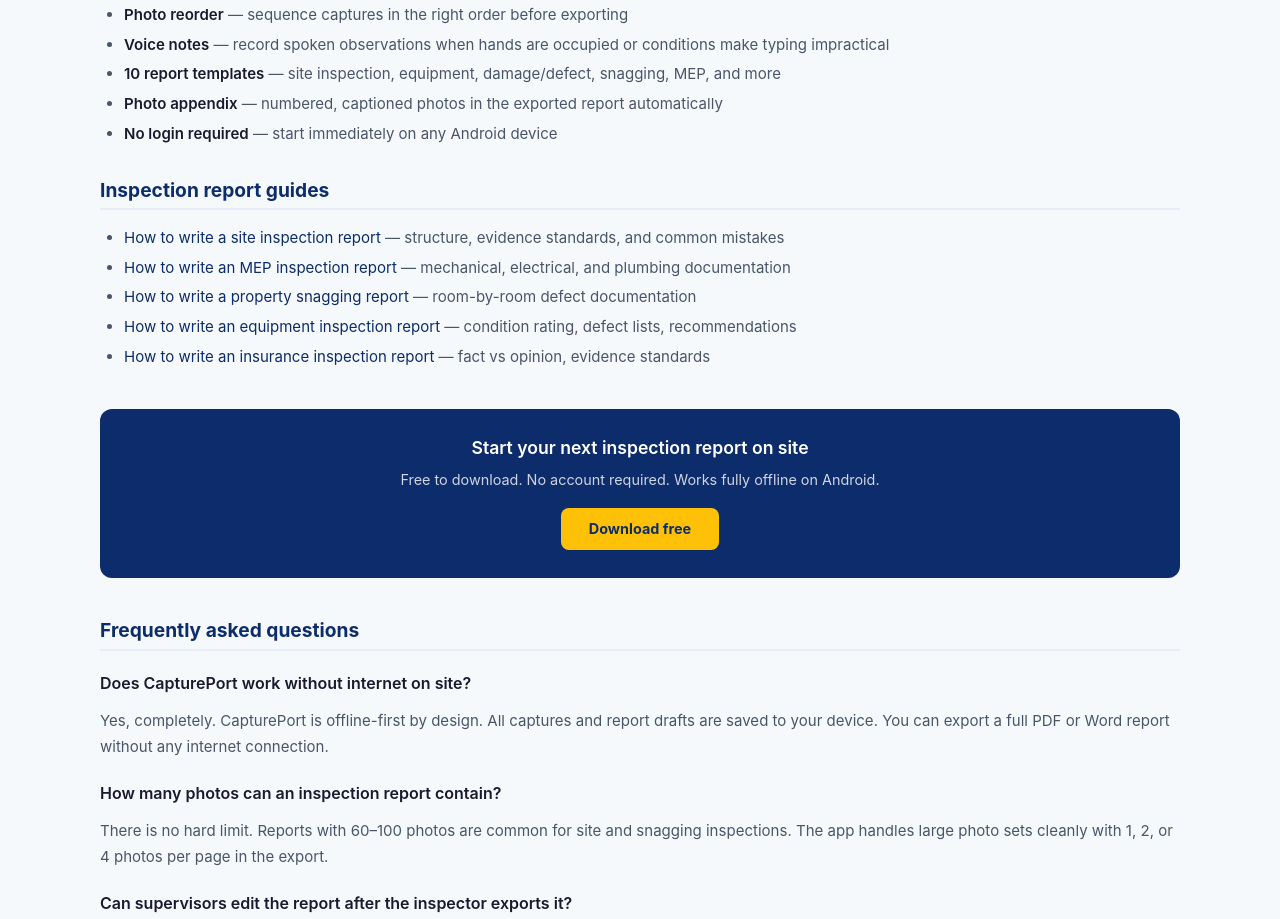
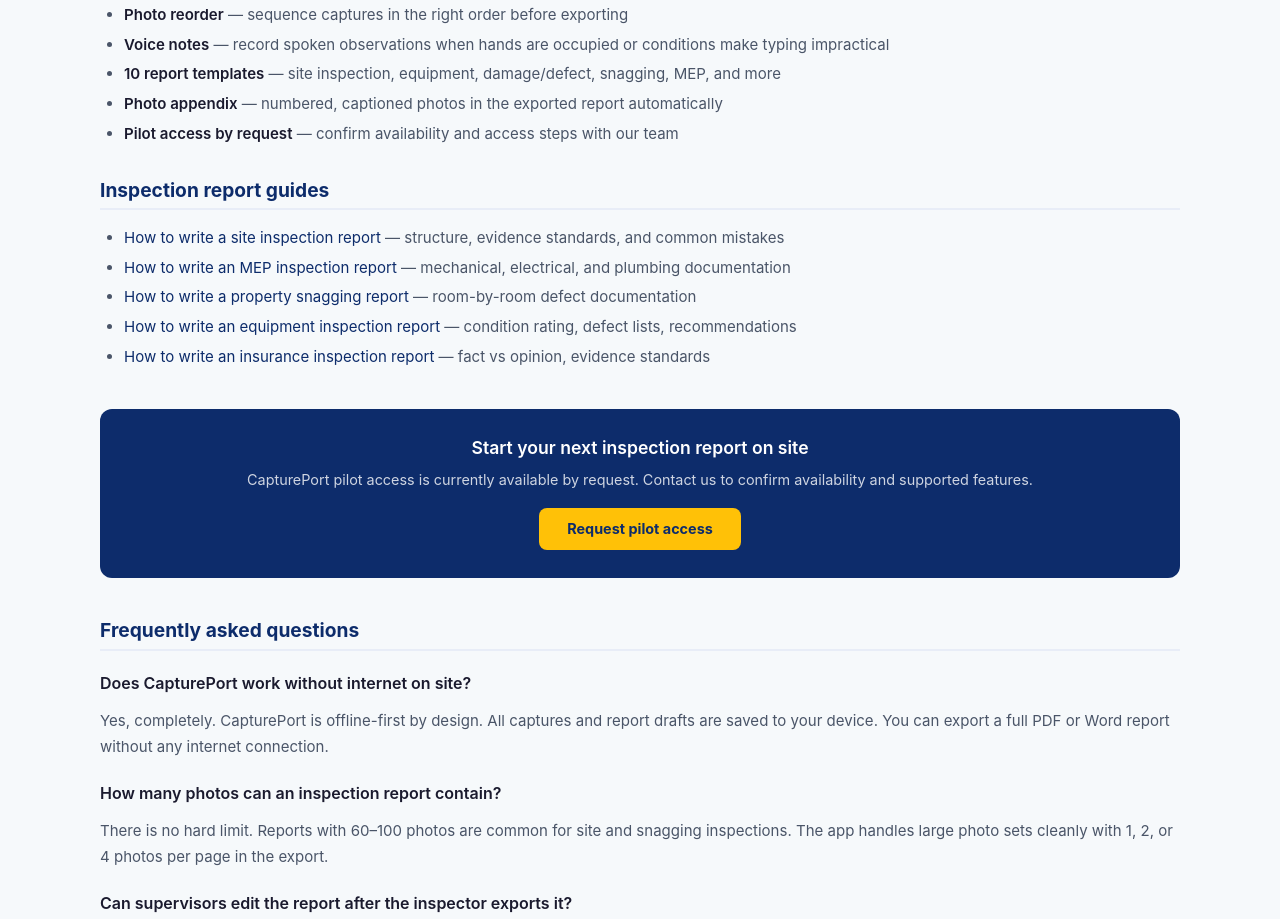
Before and after one commit to AGFH5300/CapturePort-site, a plain HTML site: page inspection-report-app/index.html in a window 1280 px wide. Shown: the part 1348-2267 px from the top of the page. Drawn offline with Linux system fonts and the light colour scheme.

Commit message:
SEO: clarify pilot availability and route landing-page CTAs

```diff
--- a/inspection-report-app/index.html
+++ b/inspection-report-app/index.html
@@ -105,7 +105,7 @@
   <li><strong>Voice notes</strong> — record spoken observations when hands are occupied or conditions make typing impractical</li>
   <li><strong>10 report templates</strong> — site inspection, equipment, damage/defect, snagging, MEP, and more</li>
   <li><strong>Photo appendix</strong> — numbered, captioned photos in the exported report automatically</li>
-  <li><strong>No login required</strong> — start immediately on any Android device</li>
+  <li><strong>Pilot access by request</strong> — confirm availability and access steps with our team</li>
 </ul>
 
 <h2>Inspection report guides</h2>
@@ -119,8 +119,8 @@
 
 <div class="cta-box">
   <h3>Start your next inspection report on site</h3>
-  <p>Free to download. No account required. Works fully offline on Android.</p>
-  <a href="/download">Download free</a>
+  <p>CapturePort pilot access is currently available by request. Contact us to confirm availability and supported features.</p>
+  <a href="/pilot">Request pilot access</a>
 </div>
 
 <h2>Frequently asked questions</h2>
```
